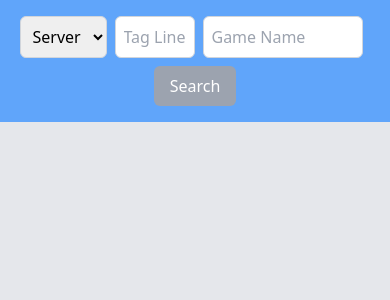
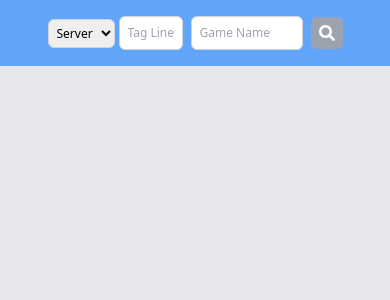
Before and after one commit to jelenu/lol-frontend, a React (Create React App) app: page / in a window 390 px wide. Shown: the top 300 px of the page. Built offline with nearby package versions, Linux system fonts and the light colour scheme.

Commit message:
matches responsive

```diff
--- a/src/App.js
+++ b/src/App.js
@@ -5,7 +5,7 @@ import { SummonerProvider } from './context/SummonerContext';
 
 function App() {
   return (
-    <div className="bg-gray-200 w-full min-h-screen">
+    <div className="bg-gray-200 w-full min-h-screen overflow-x-hidden">
       <SummonerProvider>
           <Routes>
             <Route path="/" element={<SummonerBrowser />} />
--- a/src/components/summoners/SummonerBrowser.jsx
+++ b/src/components/summoners/SummonerBrowser.jsx
@@ -2,6 +2,7 @@ import React from "react";
 import { SummonerProfile } from "./SummonerProfile";
 import { SummonerHistory } from "./SummonerHistory";
 import { useSummonerContext } from "../../context/SummonerContext";
+import { FaSearch } from "react-icons/fa";
 
 /**
  * Component to browse summoner profiles and history.
@@ -35,16 +36,15 @@ export const SummonerBrowser = () => {
   };
 
   return (
-    <div className="">
+    <div>
       {/* Search bar */}
-      <div className="flex items-center justify-center w-full py-4 bg-blue-400 mx-auto max-sm:flex-col">
-        <div>
+      <div className="flex items-center justify-center w-full py-4 bg-blue-400 mx-auto ">
         {/* Server select */}
         <select
           name="server"
           value={searchParams.server}
           onChange={handleInputChange}
-            className="p-2 mr-2 mb-2 border border-gray-300 rounded-md"
+          className="p-2 max-sm:p-1 mr-2 max-sm:mr-1  border border-gray-300 rounded-md max-sm:text-xs"
         >
           <option value="">Server</option>
           {servers.map((serverOption, index) => (
@@ -60,7 +60,7 @@ export const SummonerBrowser = () => {
           value={searchParams.tagLine}
           onChange={handleInputChange}
           placeholder="Tag Line"
-            className="p-2 mr-2 mb-2 border border-gray-300 rounded-md max-sm:w-20 "
+          className="p-2 mr-2  border border-gray-300 rounded-md max-sm:w-16  max-sm:text-xs"
         />
 
         {/* Game Name input */}
@@ -70,17 +70,16 @@ export const SummonerBrowser = () => {
           value={searchParams.gameName}
           onChange={handleInputChange}
           placeholder="Game Name"
-            className="p-2 mr-2 mb-2 border border-gray-300 rounded-md max-sm:w-40"
+          className="p-2 mr-2  border border-gray-300 rounded-md max-sm:w-28 max-sm:text-xs"
         />
-        </div>
 
         {/* Search button */}
         <button
           onClick={() => fetchSearchAccount(searchParams)}
           disabled={loadingProfile}
-          className="p-2 px-4 bg-gray-400 text-white rounded-md cursor-pointer transition-colors duration-300 hover:bg-gray-600"
+          className=" h-8 w-8 bg-gray-400 text-white rounded-md cursor-pointer transition-colors duration-300 hover:bg-gray-600 max-sm:p-2"
         >
-          {loadingProfile ? "Searching..." : "Search"}
+          {loadingProfile ? "..." : <FaSearch />}
         </button>
       </div>
 
--- a/src/components/summoners/SummonerHistory.jsx
+++ b/src/components/summoners/SummonerHistory.jsx
@@ -84,7 +84,7 @@ export const SummonerHistory = () => {
       {/* Display loaded matches */}
       {!loading &&
         loadedMatches.map((match, index) => (
-          <div key={index} className="w-3/5">
+          <div className=" w-full max-w-5xl" key={index}>
             <Match match={match} />
           </div>
         ))}
--- a/src/components/summoners/SummonerProfile.jsx
+++ b/src/components/summoners/SummonerProfile.jsx
@@ -19,20 +19,20 @@ export const SummonerProfile = () => {
       <div>
         {/* Summoner profile icon */}
         <img
-          className="w-24 h-24 rounded-full"
+          className="w-24 max-sm:w-20 rounded-full"
           src={`http://192.168.1.133:8000/${searchResults.profileIconUrl}`}
           alt={searchResults.profileIconId}
         />
       </div>
-      <div className="ml-4">
+      <div className="ml-4 max-sm:ml-2">
         {/* Summoner name and tagline */}
-        <div className="text-3xl font-bold">{`${searchParamsAfterFetch.gameName} #${searchParamsAfterFetch.tagLine}`}</div>
+        <div className="text-3xl max-sm:text-2xl font-bold">{`${searchParamsAfterFetch.gameName} #${searchParamsAfterFetch.tagLine}`}</div>
         <div className="">
           {rankedSoloData ? (
             // Display ranked solo data if available
-            <div className="flex items-center">
+            <div className="flex items-center max-sm:text-xs">
               {/* Display tier, rank, league points, win rate, wins, and losses */}
-              <div className="mr-4">{`${rankedSoloData.tier} ${rankedSoloData.rank} ${rankedSoloData.leaguePoints}LP`}</div>
+              <div className="mr-4 max-sm:mr-2">{`${rankedSoloData.tier} ${rankedSoloData.rank} ${rankedSoloData.leaguePoints}LP`}</div>
               <div>{`${(
                 (rankedSoloData.wins /
                   (rankedSoloData.wins + rankedSoloData.losses)) *
--- a/src/components/summoners/matches/Match.jsx
+++ b/src/components/summoners/matches/Match.jsx
@@ -68,10 +68,10 @@ export const Match = ({ match }) => {
   };
 
   return (
-    <div className="match-container mb-10">
-      <div className="flex bg-white rounded-md">
+    <div className="mb-10 md:mx-4">
+      <div className="flex rounded-md">
         <div
-          className={`match flex justify-around p-5 w-full rounded-s-md ${
+          className={`match flex justify-around p-5 max-md:px-2 max-lg:pt-1 w-full  ${
             match.participants.some(
               (participant) =>
                 participant.summonerId === summonerId && participant.win
@@ -80,16 +80,17 @@ export const Match = ({ match }) => {
               : "bg-red-400"
           }`}
         >
+          <div className="lg:flex w-full  justify-between">
             {/* Match details */}
-          <div className="flex flex-col justify-center">
+            <div className="flex lg:flex-col justify-center max-lg:mb-5  max-lg:justify-between">
               <div>{getGameModeName(match.queueId)}</div>
               <div>{formatTimestamp(match.gameCreation)}</div>
               <div>{formatGameDuration(match.gameDuration)}</div>
             </div>
-
+            <div className="flex mx-4 justify-between">
               {/* Participant */}
-          <div className="flex flex-col justify-center">
-            <div className="flex items-center">
+              <div className=" max-md:flex max-md:w-full justify-center max-md:justify-around mx-4 ">
+                <div className=" items-center">
                   {match.participants.map(
                     (participant, index) =>
                       participant.summonerId === summonerId && (
@@ -155,7 +156,7 @@ export const Match = ({ match }) => {
                                   ? participant[`item${itemSlot}`]
                                   : "noItem"
                               }
-                          className="items h-6 m-0.5 rounded-md"
+                              className="items h-9 max-sm:h-6 m-0.5 rounded-md"
                             />
                           ))}
                         </div>
@@ -164,7 +165,11 @@ export const Match = ({ match }) => {
                 </div>
               </div>
               {/* Participants list */}
+              <div className=" max-md:hidden ">
                 <MatchParticipantList match={match} />
+              </div>
+            </div>
+          </div>
         </div>
         <div className="w-10 flex flex-col justify-end items-center">
           <button className="dropdown-button h-10" onClick={toggleDropdown}>
--- a/src/components/summoners/matches/MatchParticipantList.jsx
+++ b/src/components/summoners/matches/MatchParticipantList.jsx
@@ -26,7 +26,7 @@ export const MatchParticipantList = ({ match }) => {
   };
 
   return (
-    <div className="flex w-96">
+    <div className="flex w-96 max-lg:w-80">
       {/* Left side participants */}
       <div className="flex flex-col mr-5 w-2/4">
         {match.participants.slice(0, 5).map((participant, index) => (
@@ -42,7 +42,7 @@ export const MatchParticipantList = ({ match }) => {
             {/* Participant name */}
             <div
               onClick={() => handleParticipantClick(participant)}
-              className={`text-sm ${
+              className={`text-sm truncate ${
                 participant.summonerId === summonerId ? "font-bold" : ""
               }`}
             >
@@ -66,7 +66,7 @@ export const MatchParticipantList = ({ match }) => {
             {/* Participant name */}
             <div
               onClick={() => handleParticipantClick(participant)}
-              className={`text-sm ${
+              className={`text-sm truncate ${
                 participant.summonerId === summonerId ? "font-bold" : ""
               }`}
             >
```
Lines whose indentation alone changed are shown as unchanged.
